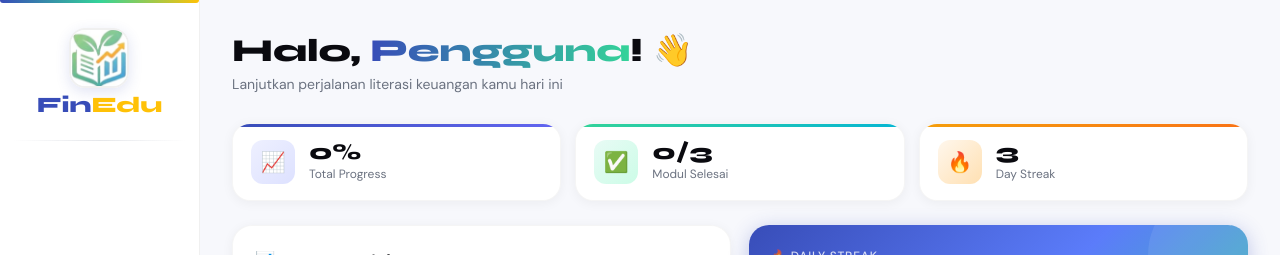
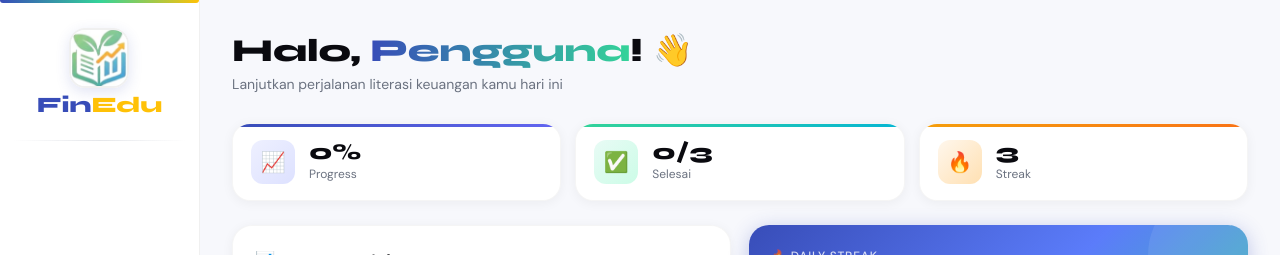
Before and after one commit to nikokeandreadinata123-cloud/finedu-frontend, a React (Vite) app: page / in a window 1280 px wide. Shown: the top 255 px of the page. Built offline with nearby package versions, Linux system fonts and the light colour scheme.

Commit message:
Update DashboardDesktop.jsx

```diff
--- a/src/pages/Dashboard/DashboardDesktop.jsx
+++ b/src/pages/Dashboard/DashboardDesktop.jsx
@@ -191,7 +191,7 @@ export default function DashboardDesktop() {
             <div className={`${styles.statIconBox} ${styles.blue}`}>📈</div>
             <div>
               <div className={styles.statNum}>{Math.round(totalProgress)}%</div>
-              <div className={styles.statLabel}>Total Progress</div>
+              <div className={styles.statLabel}>Progress</div>
             </div>
           </div>
           <div className={styles.statCard}>
@@ -200,14 +200,14 @@ export default function DashboardDesktop() {
               <div className={styles.statNum}>
                 {progresses.filter(p => p === 100).length}/{modules.length}
               </div>
-              <div className={styles.statLabel}>Modul Selesai</div>
+              <div className={styles.statLabel}>Selesai</div>
             </div>
           </div>
           <div className={styles.statCard}>
             <div className={`${styles.statIconBox} ${styles.orange}`}>🔥</div>
             <div>
               <div className={styles.statNum}>{streakDays}</div>
-              <div className={styles.statLabel}>Day Streak</div>
+              <div className={styles.statLabel}>Streak</div>
             </div>
           </div>
         </div>
```
